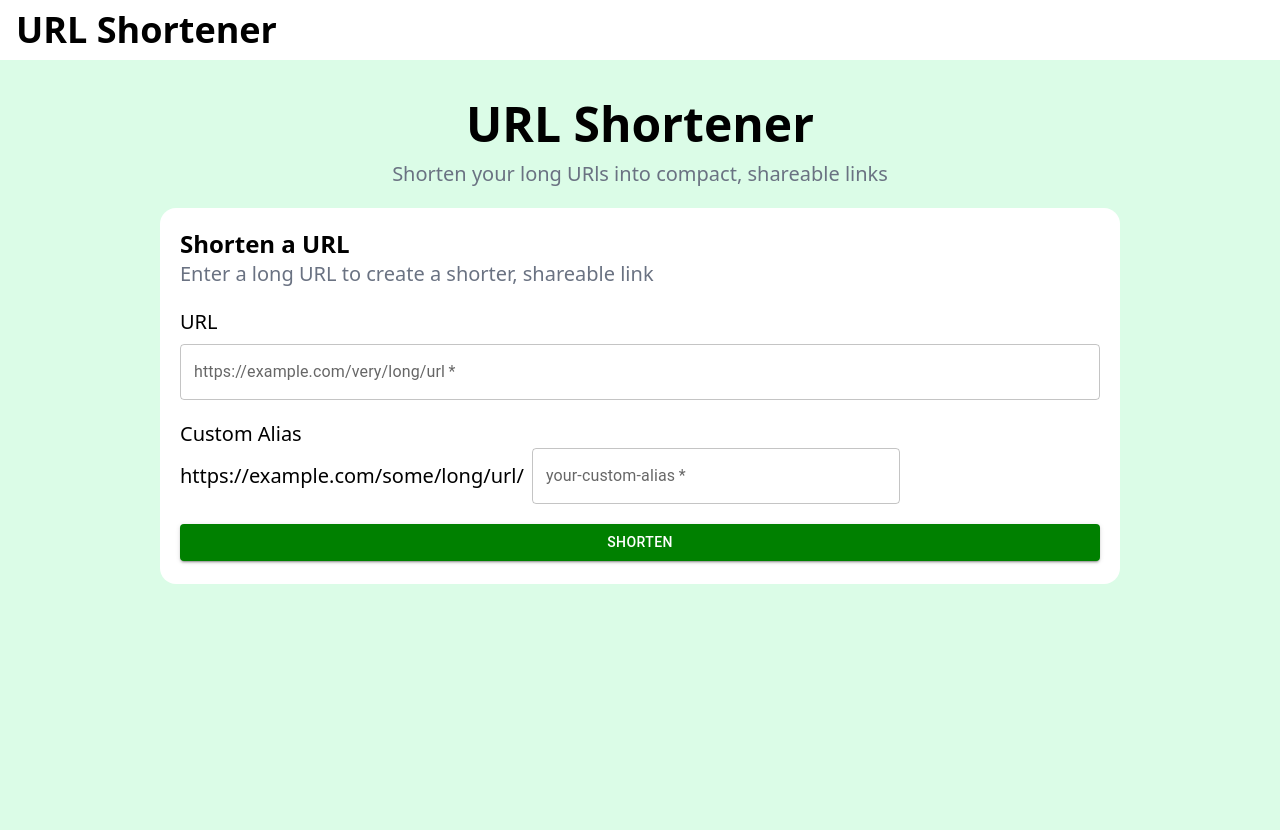
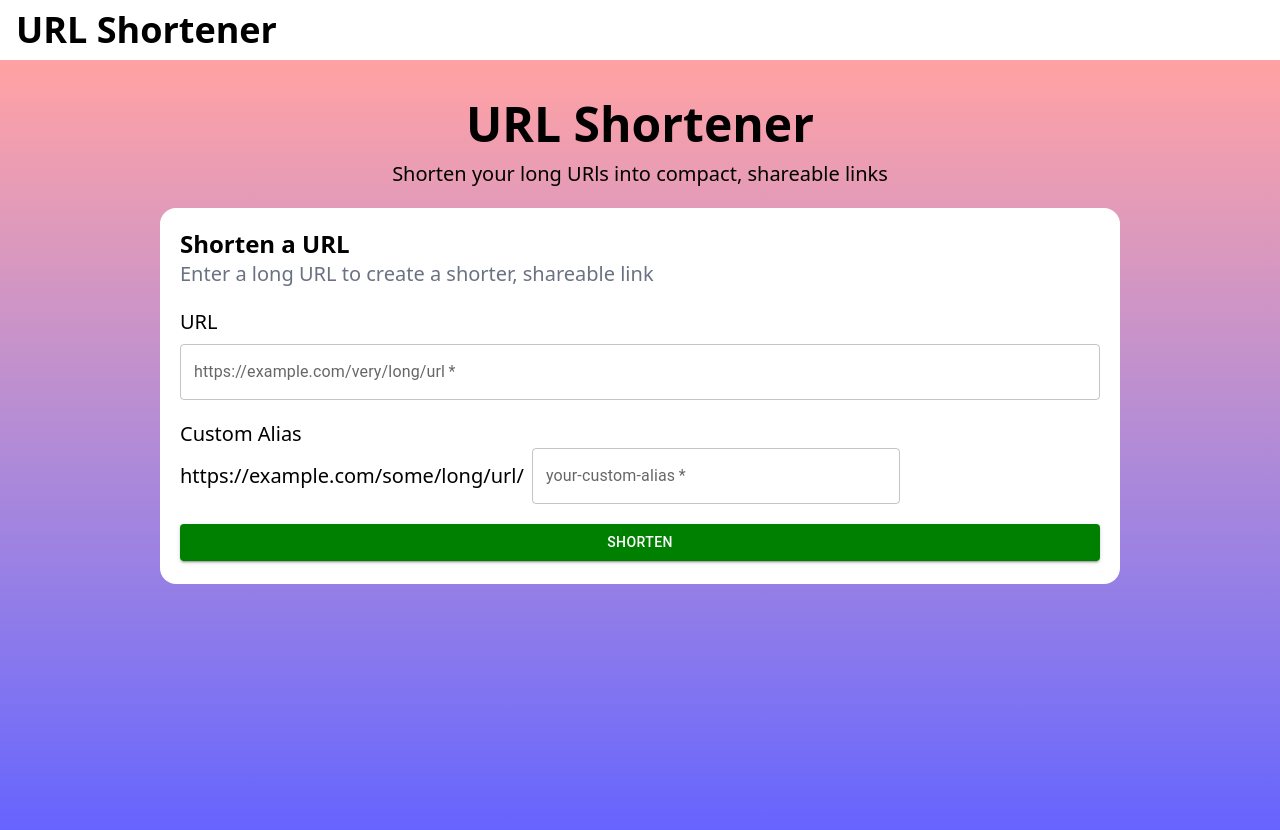
Before and after one commit to acaaron23/mp-5, a Next.js app: page / in a window 1280 px wide. Shown: the top 830 px of the page. Built offline with nearby package versions, Linux system fonts and the light colour scheme; no server answers.

Commit message:
Changes to styling and error handling

```diff
--- a/app/components/URLForm.tsx
+++ b/app/components/URLForm.tsx
@@ -12,11 +12,11 @@ export default function UrlForm() {
     const [shortenedURL, setShortenedURL] = useState("");
 
     return (
-        <div className="flex flex-col items-center bg-green-100 h-200">
+        <div className="flex flex-col items-center bg-linear-to-t from-indigo-500 to-red-300  h-200">
             <h1 className="flex flex-col font-semibold text-5xl mt-10 mb-3">
                 URL Shortener
             </h1>
-            <h3 className="flex flex-col text-xl text-gray-500 mb-5">
+            <h3 className="flex flex-col text-xl text-black mb-5">
                 Shorten your long URls into compact, shareable links
             </h3>
             <form
@@ -28,6 +28,7 @@ export default function UrlForm() {
                         setError("No URL or Alias provided.");
                         console.error(error);
                     }
+
 
                     createAlias(url, alias)
                         .then((res) => {
@@ -85,14 +86,17 @@ export default function UrlForm() {
                     {error ? error : ""}
                 </FormHelperText>
 
-                {shortenedURL && (
-                    <div className="mt-4 p-4 bg-white text-black text-center border rounded-2xl">
-                        <h1 className="flex flex-col font-semibold text-left">Your Shortened URL: </h1>
-                        <Link href={`/${alias}`} className="flex flex-col text-left hover:text-gray-500">
-                            {shortenedURL}
-                        </Link>
-                    </div>
-                )}
+                {shortenedURL ?
+                    <>
+                        <div className="mt-4 p-4 bg-white text-black text-center border rounded-2xl">
+                            <h1 className="flex flex-col font-semibold text-left">Your Shortened URL: </h1>
+                            <Link href={`/${alias}`} target = "_blank" className="flex flex-col text-left hover:text-gray-500">
+                                {shortenedURL}
+                            </Link>
+                        </div>
+                    </>
+                    : ""
+                }
             </form>
         </div>
     );
```
Also changed, not shown: 1 other file (tests, documents, lock files or other folders).
